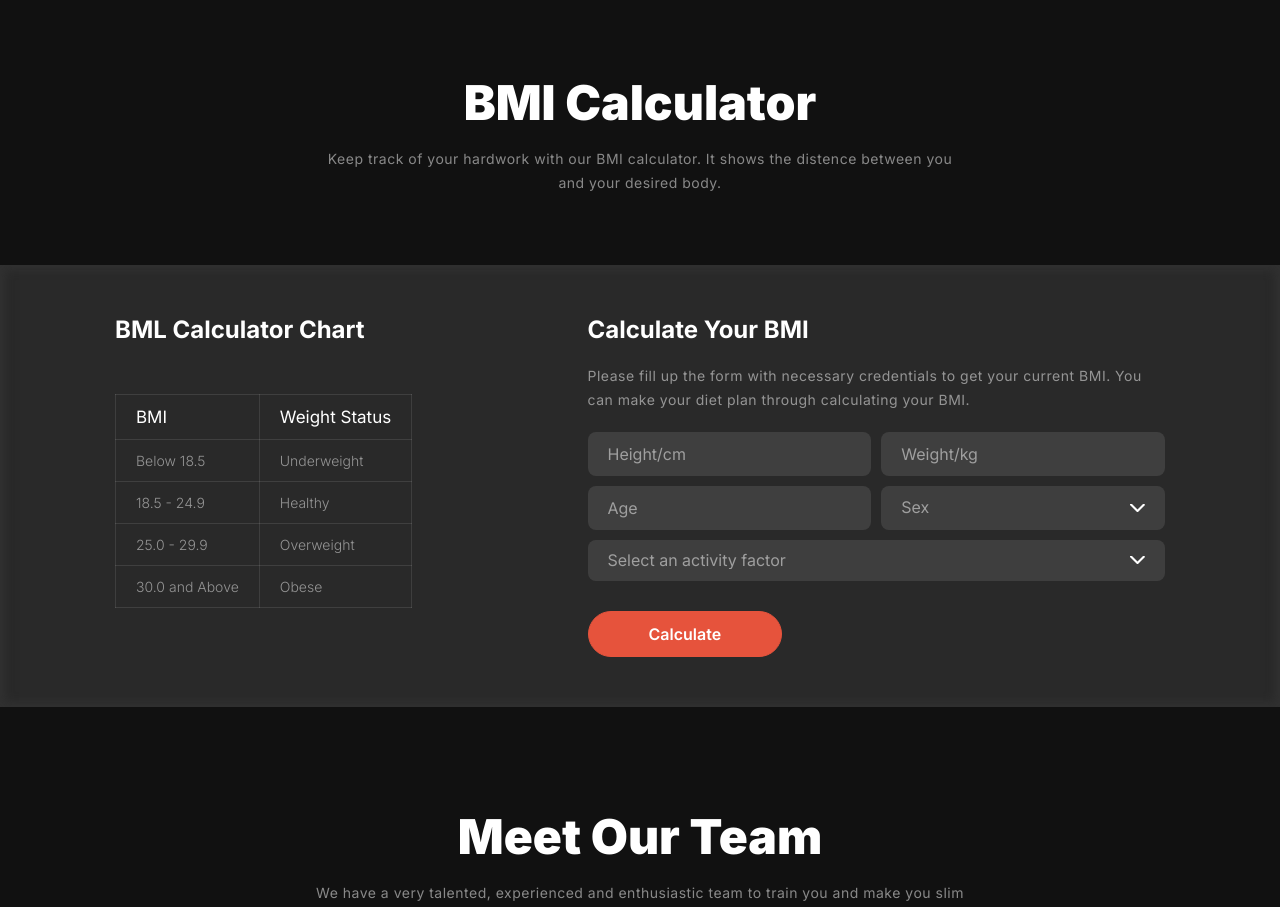
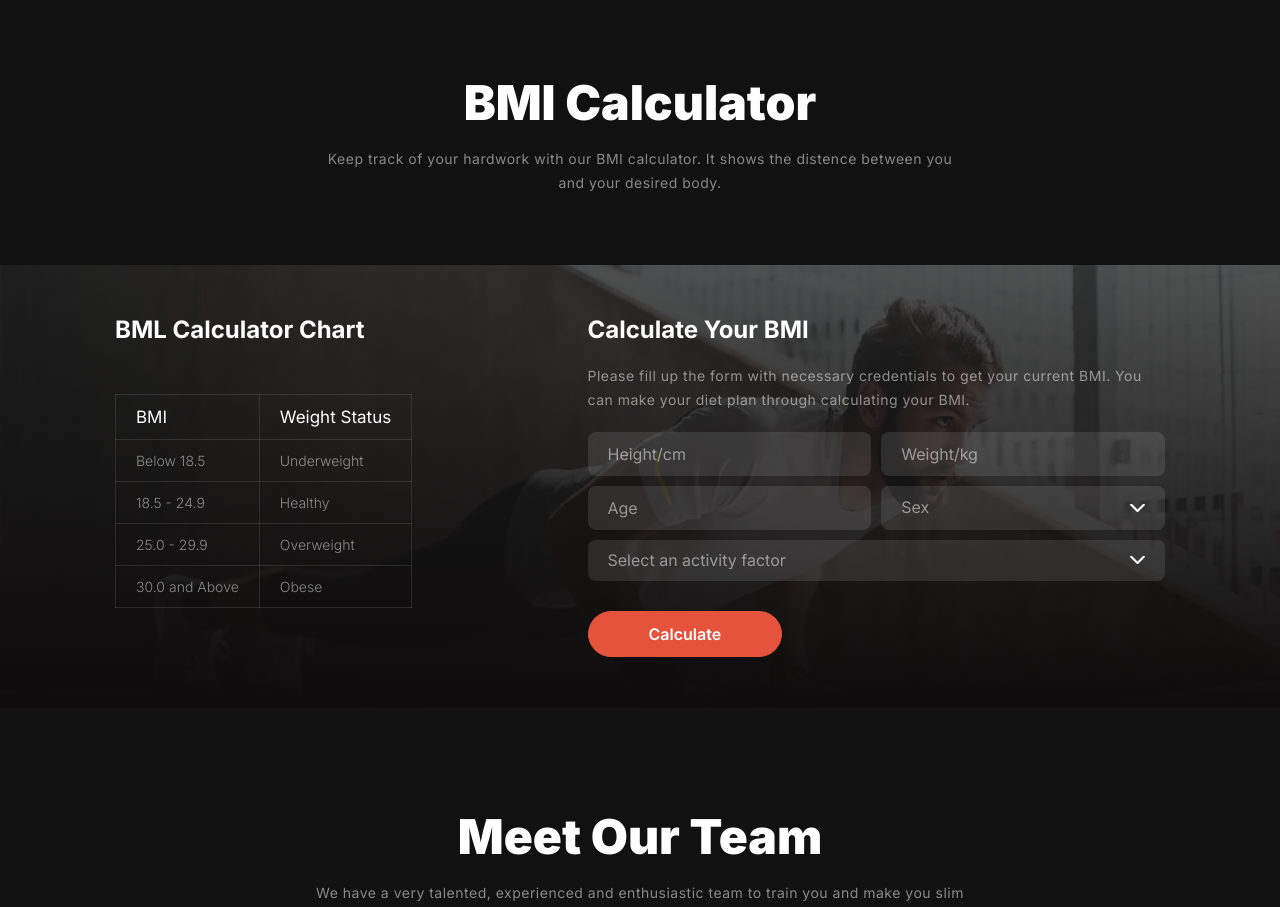
Before and after one commit to srshubho26/assignment-02, a plain HTML site: page index.html in a window 1280 px wide. Shown: the part 1754-2661 px from the top of the page. Drawn offline with Linux system fonts and the light colour scheme; a web font is replaced by a local one.

Commit message:
fulfilled all requirements

```diff
--- a/style.css
+++ b/style.css
@@ -257,11 +257,12 @@ header nav button#nav-toggler{
 }
 
 /* Run extra mile CSS */
-.runExtraMile{
+.runExtraMile {
     background: rgba(255, 255, 255, .1);
     backdrop-filter: blur(20px);
     border-radius: 15px;
     padding: 20px 30px;
+    box-shadow: 0 0 10px 5px #6262621c inset;
 }
 
 .runExtraMile .title-box {
@@ -305,9 +306,10 @@ header nav button#nav-toggler{
 }
 
 .bmiCalculator .cal-bg {
-    background: rgba(255, 255, 255, .1);
+    background: linear-gradient(#212121c6, #0d0b0b), url(img/exercise2.png) no-repeat;
+    background-position: center;
+    background-size: cover;
     padding: 50px 0;
-    box-shadow: 0 0 10px 5px #40404057 inset;
 }
 
 .bmiCalculator .calculator-wrap .calculator-left{
@@ -397,7 +399,7 @@ header nav button#nav-toggler{
 .bmiCalculator .calculator-wrap .calculator-right .bmiInputs input:focus,
 .bmiCalculator .calculator-wrap .calculator-right .bmiInputs select:focus{
     outline: 0;
-    background-color: rgba(255, 255, 255, 0.352);
+    background-color: rgb(122, 121, 121);
 }
 
 
```
Also changed, not shown: img/exercise2.png (added).
